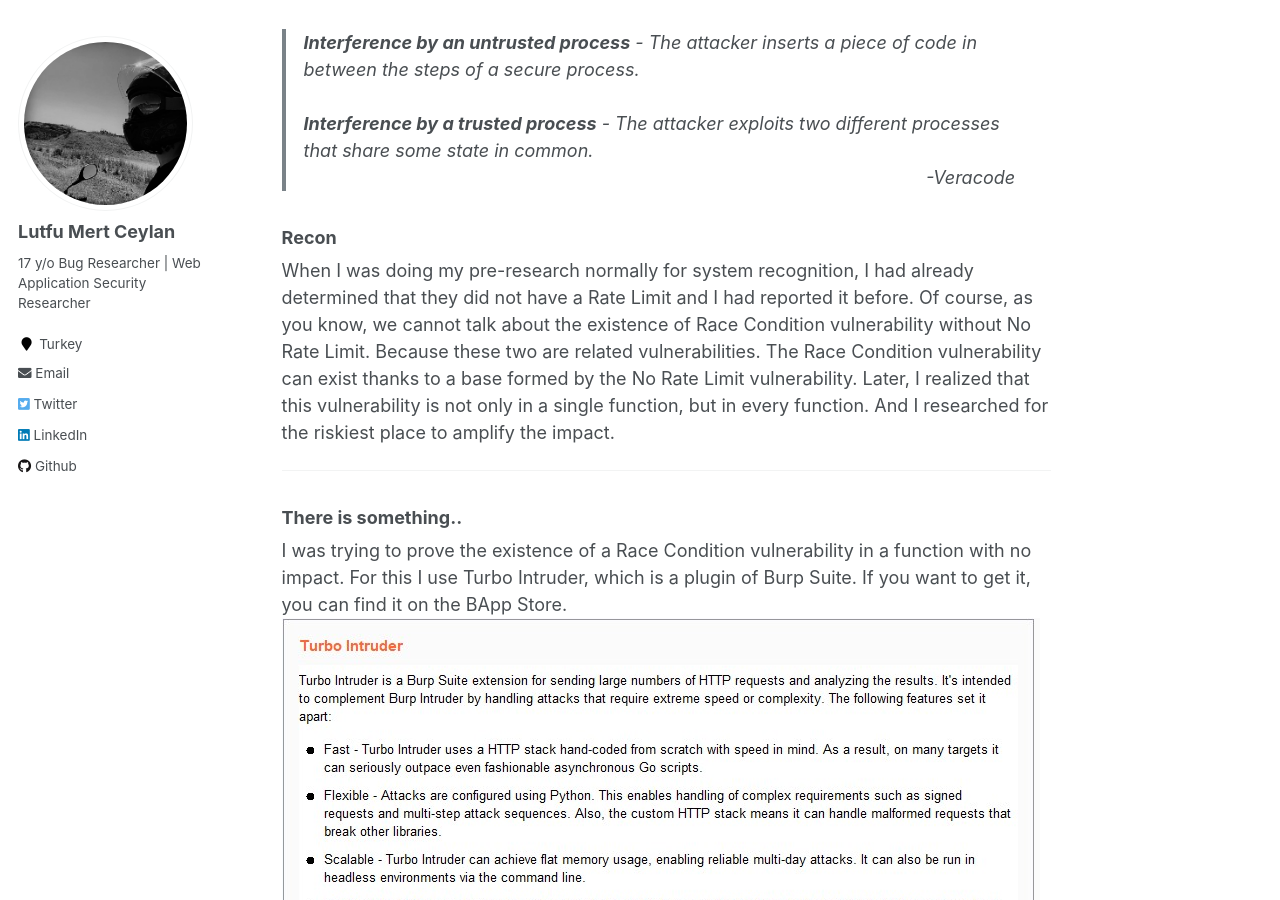
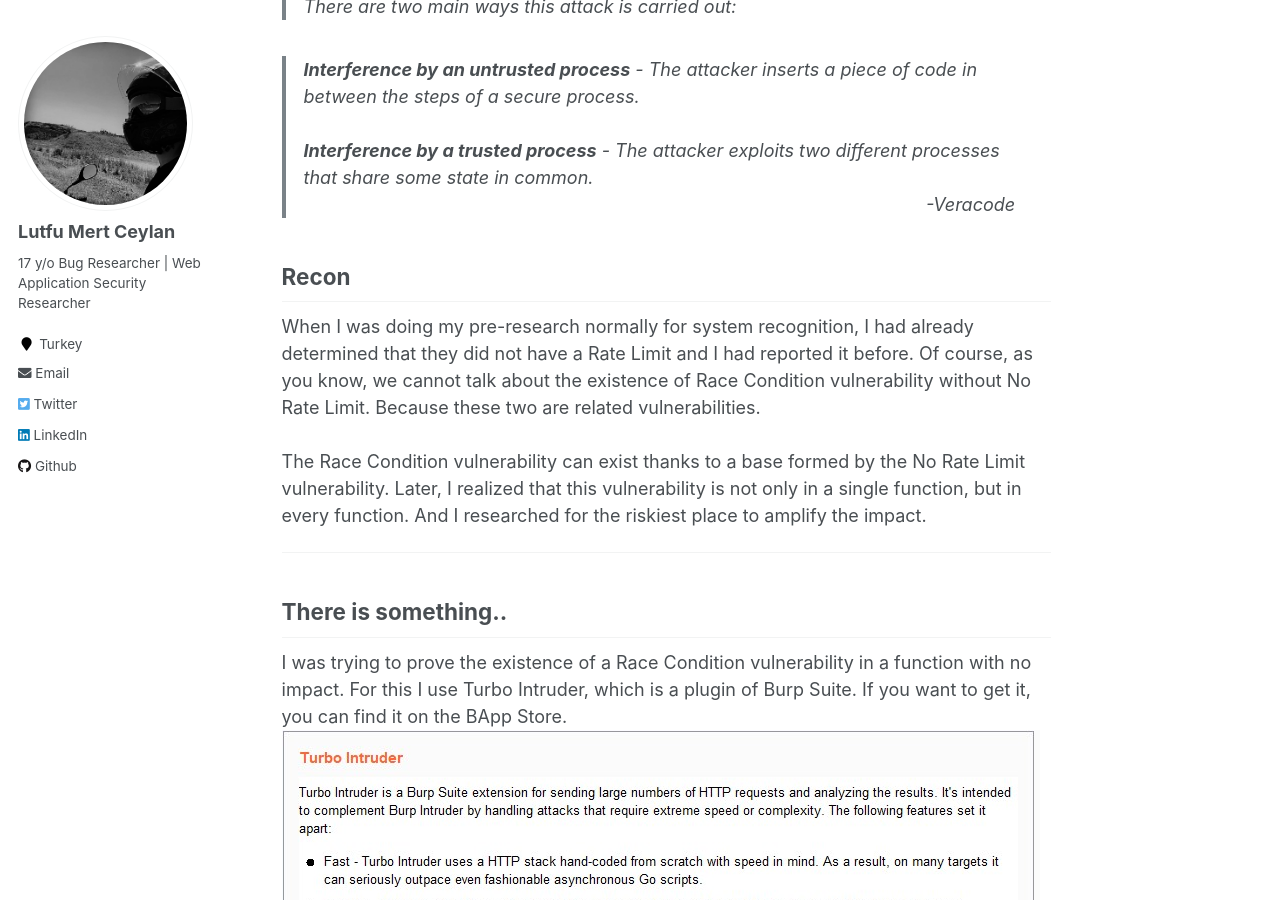
Before and after one commit to lutfumertceylan/mywebsite, a Jekyll site: the page built from _posts/2021-09-19-race-condition-limit-bypass.md, in a window 1280 px wide and 900 px high, scrolled down 1357 px. Built offline with Jekyll 4.4.1, drawn with Linux system fonts in a browser that asks for light colours; comment, search, counter and statistics services are not loaded.

Commit message:
Update 2021-09-19-race-condition-limit-bypass.md

```diff
--- a/_posts/2021-09-19-race-condition-limit-bypass.md
+++ b/_posts/2021-09-19-race-condition-limit-bypass.md
@@ -19,7 +19,7 @@ In September of last year, I found a Race Condition vulnerability at an Online S
 program and that's why I was doing bug hunting based on web applications, on their systems. And I reported the vulnerability to them. Then they fixed this vulnerability and rewarded me with a €€€ bounty.
 
 
-### Firstly, what is a Race Condition?
+## Firstly, what is a Race Condition?
 
 <blockquote>
 <b>What Is a Race Condition?</b><br>
@@ -37,13 +37,15 @@ Race condition attacks (also called Time of Check to Time of Use, or TOCTTOU att
 <p align="right"><i>-Veracode</i></p>
 </blockquote>
 
-### Recon
+## Recon
 When I was doing my pre-research normally for system recognition, I had already determined that they did not have a Rate Limit and I had reported it before. Of course, as you know, we cannot talk
-about the existence of Race Condition vulnerability without No Rate Limit. Because these two are related vulnerabilities. The Race Condition vulnerability can exist thanks to a base formed by the
+about the existence of Race Condition vulnerability without No Rate Limit. Because these two are related vulnerabilities.
+<br><br>
+The Race Condition vulnerability can exist thanks to a base formed by the
 No Rate Limit vulnerability. Later, I realized that this vulnerability is not only in a single function, but in every function. And I researched for the riskiest place to amplify the impact.
 
 <hr>
-### There is something..
+## There is something..
 I was trying to prove the existence of a Race Condition vulnerability in a function with no impact.
 For this I use Turbo Intruder, which is a plugin of Burp Suite. If you want to get it, you can find it on the BApp Store.<br>
 <img src="/images/turbo-int.jpg"><br>
@@ -56,7 +58,7 @@ You can go to this tweet to access this code snippet: [a Python Snippet to try R
 And yes, this system had a Race Condition vulnerability.
 <img src="/images/race-done.jpg"><br>
 <hr>
-### Eureka!
+## Eureka!
 I had already grasped how the system works in pre-research. A premium membership(worth ~500€) was required to add multiple users to the test group. So a free membership could only add 1 user to the group.
 I found the Add User function and executed the code snippet here with the Turbo Intruder.<br>
 <img src="/images/race-panel.png"><br>
@@ -65,7 +67,7 @@ And yeah! Like other functions, the Add User function also had a Race Condition
 <br><br>
 As you can see in the screenshot, my limit to add **1** user as a free membership has decreased to **-22**. So we broke the limit counter.
 <hr>
-### The end :
+## The end :
 
 13 September 2020 - Report sent<br>
 15 September 2020 - Confirmed by triager<br>
```
